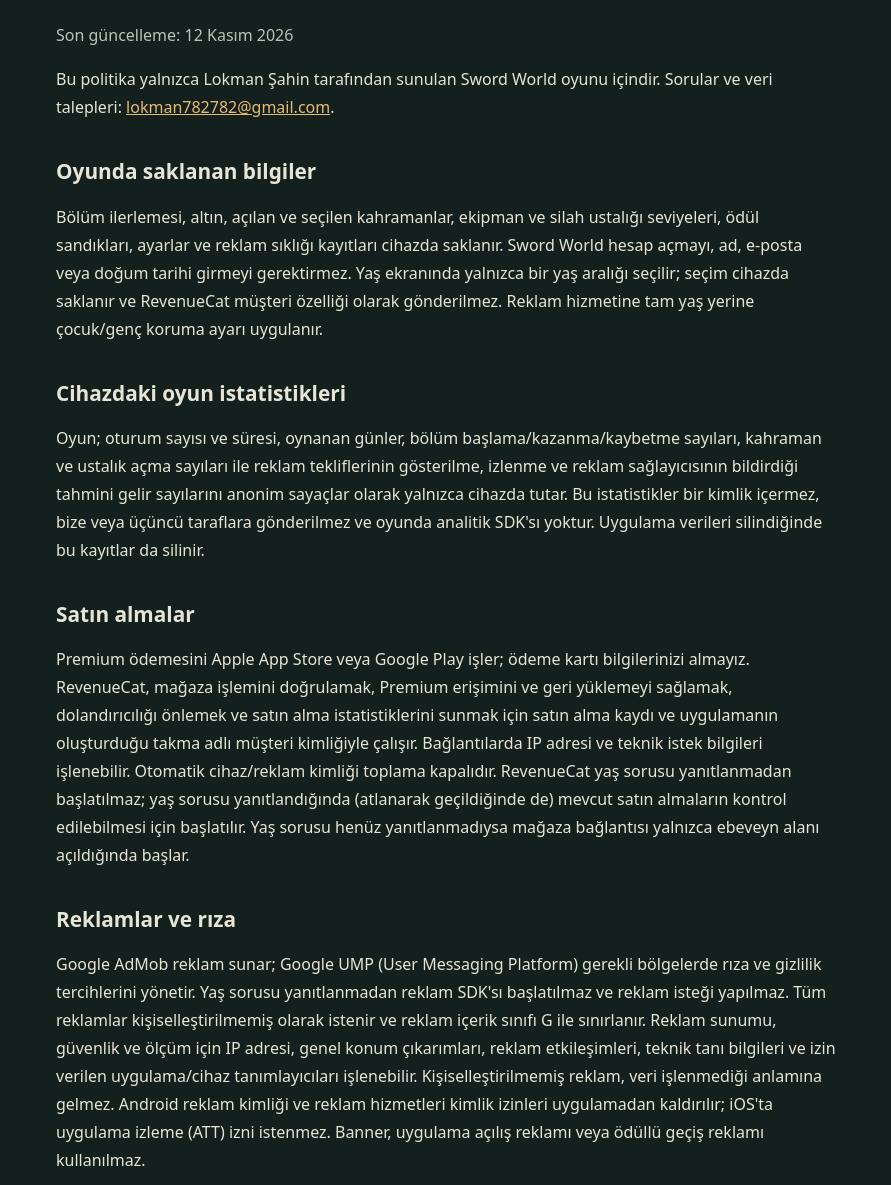
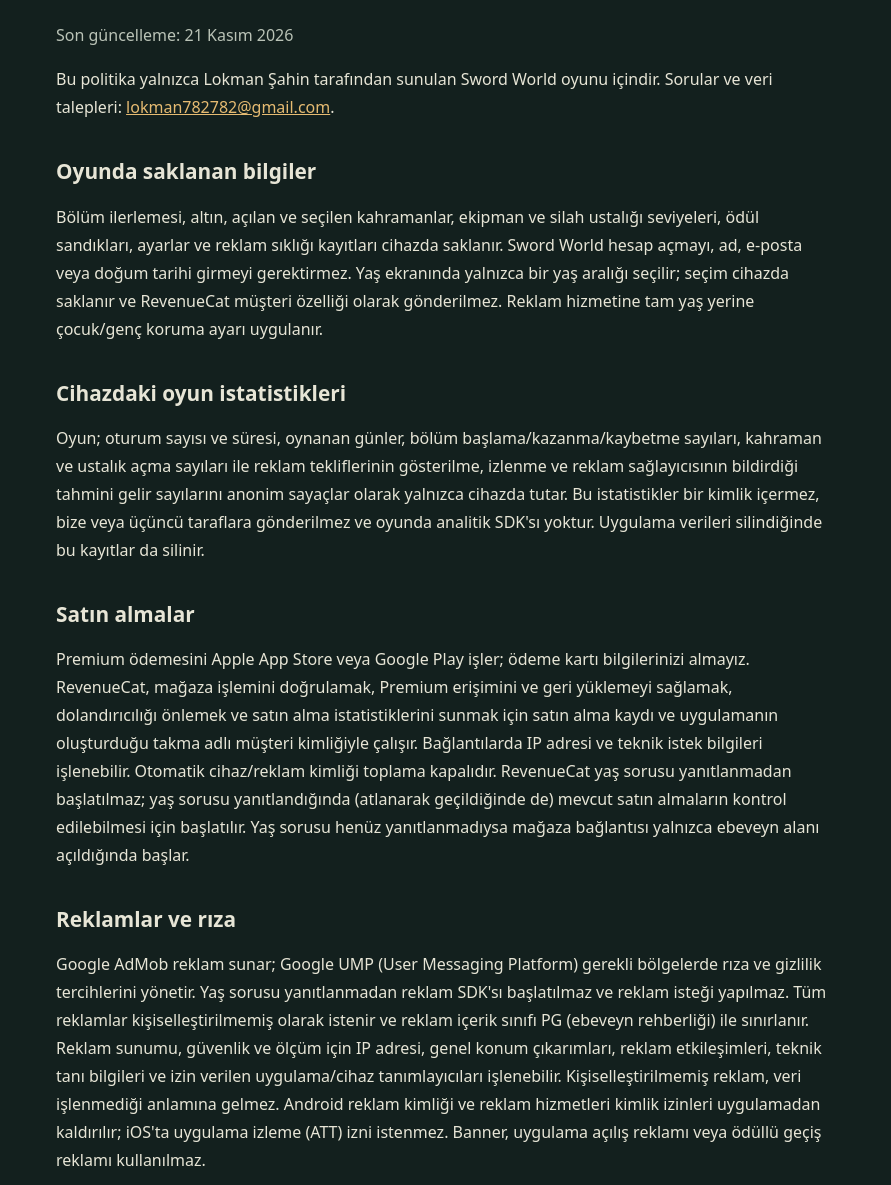
Before and after one commit to sahinlokman/appterms-site, a plain HTML site: page sword-world/privacy/index.html in a window 1280 px wide. Shown: the part 195-1380 px from the top of the page, without its empty margins (194-1085 px from the left). Drawn offline with Linux system fonts and the light colour scheme.

Commit message:
Sword World privacy: ads capped at PG to match 9+ rating
Co-Authored-By: Claude Opus 5.5 <noreply@anthropic.com>

```diff
--- a/sword-world/privacy/index.html
+++ b/sword-world/privacy/index.html
@@ -1,10 +1,10 @@
 <!doctype html><html lang="tr"><head><meta charset="utf-8"><meta name="viewport" content="width=device-width,initial-scale=1"><title>Sword World — Gizlilik Politikası</title><link rel="stylesheet" href="/sword-world/style.css"><script defer src="https://stats.roomivo.online/script.js" data-website-id="54206425-bb46-4466-ad7f-aa50bf11a5b2" data-domains="appterms.site,www.appterms.site" data-exclude-search="true" data-exclude-hash="true" data-do-not-track="true"></script>
-</head><body><header><a href="/sword-world/">Sword World</a><nav><a href="/sword-world/privacy/">Gizlilik</a><a href="/sword-world/terms/">Koşullar</a><a href="/sword-world/support/">Destek</a></nav></header><main><h1>Sword World — Gizlilik Politikası</h1><p class="muted">Son güncelleme: 12 Kasım 2026</p>
+</head><body><header><a href="/sword-world/">Sword World</a><nav><a href="/sword-world/privacy/">Gizlilik</a><a href="/sword-world/terms/">Koşullar</a><a href="/sword-world/support/">Destek</a></nav></header><main><h1>Sword World — Gizlilik Politikası</h1><p class="muted">Son güncelleme: 21 Kasım 2026</p>
 <p>Bu politika yalnızca Lokman Şahin tarafından sunulan Sword World oyunu içindir. Sorular ve veri talepleri: <a href="mailto:lokman782782@gmail.com">lokman782782@gmail.com</a>.</p>
 <h2>Oyunda saklanan bilgiler</h2><p>Bölüm ilerlemesi, altın, açılan ve seçilen kahramanlar, ekipman ve silah ustalığı seviyeleri, ödül sandıkları, ayarlar ve reklam sıklığı kayıtları cihazda saklanır. Sword World hesap açmayı, ad, e-posta veya doğum tarihi girmeyi gerektirmez. Yaş ekranında yalnızca bir yaş aralığı seçilir; seçim cihazda saklanır ve RevenueCat müşteri özelliği olarak gönderilmez. Reklam hizmetine tam yaş yerine çocuk/genç koruma ayarı uygulanır.</p>
 <h2>Cihazdaki oyun istatistikleri</h2><p>Oyun; oturum sayısı ve süresi, oynanan günler, bölüm başlama/kazanma/kaybetme sayıları, kahraman ve ustalık açma sayıları ile reklam tekliflerinin gösterilme, izlenme ve reklam sağlayıcısının bildirdiği tahmini gelir sayılarını anonim sayaçlar olarak yalnızca cihazda tutar. Bu istatistikler bir kimlik içermez, bize veya üçüncü taraflara gönderilmez ve oyunda analitik SDK'sı yoktur. Uygulama verileri silindiğinde bu kayıtlar da silinir.</p>
 <h2>Satın almalar</h2><p>Premium ödemesini Apple App Store veya Google Play işler; ödeme kartı bilgilerinizi almayız. RevenueCat, mağaza işlemini doğrulamak, Premium erişimini ve geri yüklemeyi sağlamak, dolandırıcılığı önlemek ve satın alma istatistiklerini sunmak için satın alma kaydı ve uygulamanın oluşturduğu takma adlı müşteri kimliğiyle çalışır. Bağlantılarda IP adresi ve teknik istek bilgileri işlenebilir. Otomatik cihaz/reklam kimliği toplama kapalıdır. RevenueCat yaş sorusu yanıtlanmadan başlatılmaz; yaş sorusu yanıtlandığında (atlanarak geçildiğinde de) mevcut satın almaların kontrol edilebilmesi için başlatılır. Yaş sorusu henüz yanıtlanmadıysa mağaza bağlantısı yalnızca ebeveyn alanı açıldığında başlar.</p>
-<h2>Reklamlar ve rıza</h2><p>Google AdMob reklam sunar; Google UMP (User Messaging Platform) gerekli bölgelerde rıza ve gizlilik tercihlerini yönetir. Yaş sorusu yanıtlanmadan reklam SDK'sı başlatılmaz ve reklam isteği yapılmaz. Tüm reklamlar kişiselleştirilmemiş olarak istenir ve reklam içerik sınıfı G ile sınırlanır. Reklam sunumu, güvenlik ve ölçüm için IP adresi, genel konum çıkarımları, reklam etkileşimleri, teknik tanı bilgileri ve izin verilen uygulama/cihaz tanımlayıcıları işlenebilir. Kişiselleştirilmemiş reklam, veri işlenmediği anlamına gelmez. Android reklam kimliği ve reklam hizmetleri kimlik izinleri uygulamadan kaldırılır; iOS'ta uygulama izleme (ATT) izni istenmez. Banner, uygulama açılış reklamı veya ödüllü geçiş reklamı kullanılmaz.</p>
+<h2>Reklamlar ve rıza</h2><p>Google AdMob reklam sunar; Google UMP (User Messaging Platform) gerekli bölgelerde rıza ve gizlilik tercihlerini yönetir. Yaş sorusu yanıtlanmadan reklam SDK'sı başlatılmaz ve reklam isteği yapılmaz. Tüm reklamlar kişiselleştirilmemiş olarak istenir ve reklam içerik sınıfı PG (ebeveyn rehberliği) ile sınırlanır. Reklam sunumu, güvenlik ve ölçüm için IP adresi, genel konum çıkarımları, reklam etkileşimleri, teknik tanı bilgileri ve izin verilen uygulama/cihaz tanımlayıcıları işlenebilir. Kişiselleştirilmemiş reklam, veri işlenmediği anlamına gelmez. Android reklam kimliği ve reklam hizmetleri kimlik izinleri uygulamadan kaldırılır; iOS'ta uygulama izleme (ATT) izni istenmez. Banner, uygulama açılış reklamı veya ödüllü geçiş reklamı kullanılmaz.</p>
 <h2>Çocuklar ve aileler</h2><p>Sword World genel kitleye yönelik bir aksiyon oyunudur; çocuklar da oynayabildiği için ilk kamp ziyaretinde veya ilk bölümlerden sonra tarafsız bir yaş ekranı gösterilir; hiçbir seçenek önceden işaretli değildir ve soru atlanabilir. Yaşını belirtmeyen ve 13 yaş altı oyunculara yalnızca isteğe bağlı, çocuk korumalı ödüllü reklam; 13–15 yaşa genç koruması ve yalnızca ödüllü reklam sunulabilir. 16 yaş altına geçiş reklamı gösterilmez. 16 yaş altı profillerde reklam isteklerine yaş sınırı altındaki kullanıcı (TFUA) etiketi eklenir. Reklamlar kişiselleştirilmez. Yaş sorusu hiç yanıtlanmadıysa reklam gösterilmez. Satın alma, yaş ayarını değiştirme ve uygulama dışı destek/yasal bağlantılar 18 yaş altı veya yaşını belirtmeyen oyuncular için ebeveyn alanındadır. Ebeveyn alanındaki işlem sorusu kimlik doğrulaması veya hukuken geçerli ebeveyn rızası yerine geçmez. Premium etkinse tüm reklamlar kapanır.</p>
 <h2>Tercihler, saklama ve silme</h2><p>Gerekli olduğunda Ayarlar menüsündeki veya Premium/ebeveyn alanındaki “Reklam tercihleri” seçeneğinden rıza tercihleri değiştirilebilir; yaş aralığı “Yaş ayarları” seçeneğinden değiştirilebilir. Cihazdaki oyun verileri ve istatistikler uygulama verileri temizlenerek veya uygulama silinerek silinebilir; işletim sistemi yedekleri ayrı yönetilir. Bu işlem mağaza satın alma kaydını silmez. Destek ve veri taleplerini yukarıdaki adrese bir ebeveyn gönderebilir; talebi doğrulamak için gerekli sınırlı bilgiler istenebilir. Parola veya kart numarası göndermeyin. Satın alma, destek ve güvenlik kayıtları hizmetin sağlanması, uyuşmazlıkların çözümü ve yasal yükümlülükler için gerektiği süre tutulur. Hizmet sağlayıcıların saklama süreleri kendi politikalarına tabidir.</p>
 <h2>Hizmet sağlayıcılar</h2><p>Hizmet sağlayıcılar verileri ülkeniz dışındaki sunucularda işleyebilir. Ayrıntılar: <a href="https://policies.google.com/privacy">Google Gizlilik Politikası</a>, <a href="https://www.revenuecat.com/privacy/">RevenueCat Gizlilik Politikası</a> ve kullandığınız mağazanın gizlilik koşulları. Politika değişiklikleri bu sayfada tarih belirtilerek yayımlanır.</p><section id="website-analytics"><h2>Web sitesi analitiği</h2><p>Bu web sitesi, sayfa ziyaretlerini ölçmek için stats.roomivo.online adresindeki kendi Umami kurulumumuzu kullanır. Takip kodu sayfa bilgileri, tarayıcı dili ve ekran boyutunu gönderir; URL sorguları ve bölüm bilgileri hariç tutulur. Form alanlarını okumaz, kullanıcı kimliği oluşturmaz, analiz çerezi kullanmaz ve oturum kaydı yapmaz. Tarayıcı engellemeleri ile mevcutsa Do Not Track tercihini dikkate alır. Bu web sitesi ölçümü, uygulamanın yukarıda açıklanan veri işleme davranışından ayrıdır.</p></section>
```
